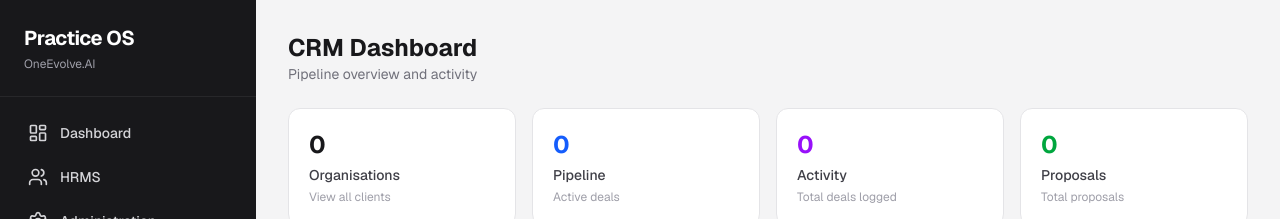
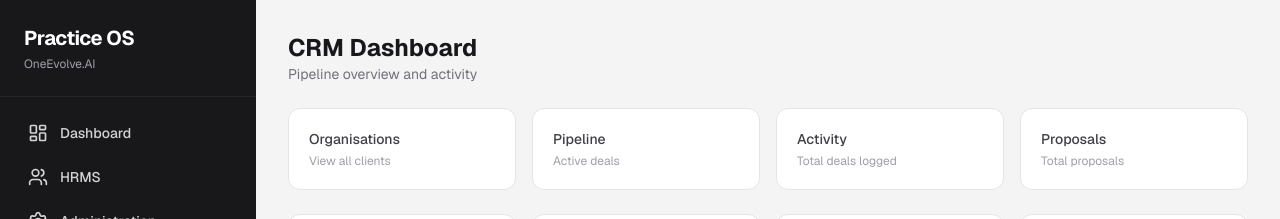
Before and after one commit to oneevolve-ai/practice-os, a Next.js app: page /clients in a window 1280 px wide. Shown: the top 219 px of the page. Built offline with nearby package versions, Linux system fonts and the light colour scheme; no server answers; the database is empty.

Commit message:
Remove numbers from CRM nav cards

```diff
--- a/src/app/clients/page.tsx
+++ b/src/app/clients/page.tsx
@@ -55,22 +55,18 @@ export default function CRMDashboard() {
       {/* Quick Nav Cards */}
       <div className="grid grid-cols-4 gap-4 mb-6">
         <Link href="/clients/organisations" className="bg-white rounded-xl border border-zinc-200 p-5 hover:shadow-md transition-shadow group">
-          <p className="text-2xl font-bold text-zinc-900 mb-1">{totalClients}</p>
           <p className="text-sm font-medium text-zinc-700">Organisations</p>
           <p className="text-xs text-zinc-400 mt-1">View all clients</p>
         </Link>
         <Link href="/clients/pipeline" className="bg-white rounded-xl border border-zinc-200 p-5 hover:shadow-md transition-shadow group">
-          <p className="text-2xl font-bold text-blue-600 mb-1">{allDeals.filter(d => !["WON","LOST"].includes(d.stage)).length}</p>
           <p className="text-sm font-medium text-zinc-700">Pipeline</p>
           <p className="text-xs text-zinc-400 mt-1">Active deals</p>
         </Link>
         <Link href="/clients/activity" className="bg-white rounded-xl border border-zinc-200 p-5 hover:shadow-md transition-shadow group">
-          <p className="text-2xl font-bold text-purple-600 mb-1">{allDeals.length}</p>
           <p className="text-sm font-medium text-zinc-700">Activity</p>
           <p className="text-xs text-zinc-400 mt-1">Total deals logged</p>
         </Link>
         <Link href="/clients/proposals" className="bg-white rounded-xl border border-zinc-200 p-5 hover:shadow-md transition-shadow group">
-          <p className="text-2xl font-bold text-green-600 mb-1">{allProposals.length}</p>
           <p className="text-sm font-medium text-zinc-700">Proposals</p>
           <p className="text-xs text-zinc-400 mt-1">Total proposals</p>
         </Link>
```
